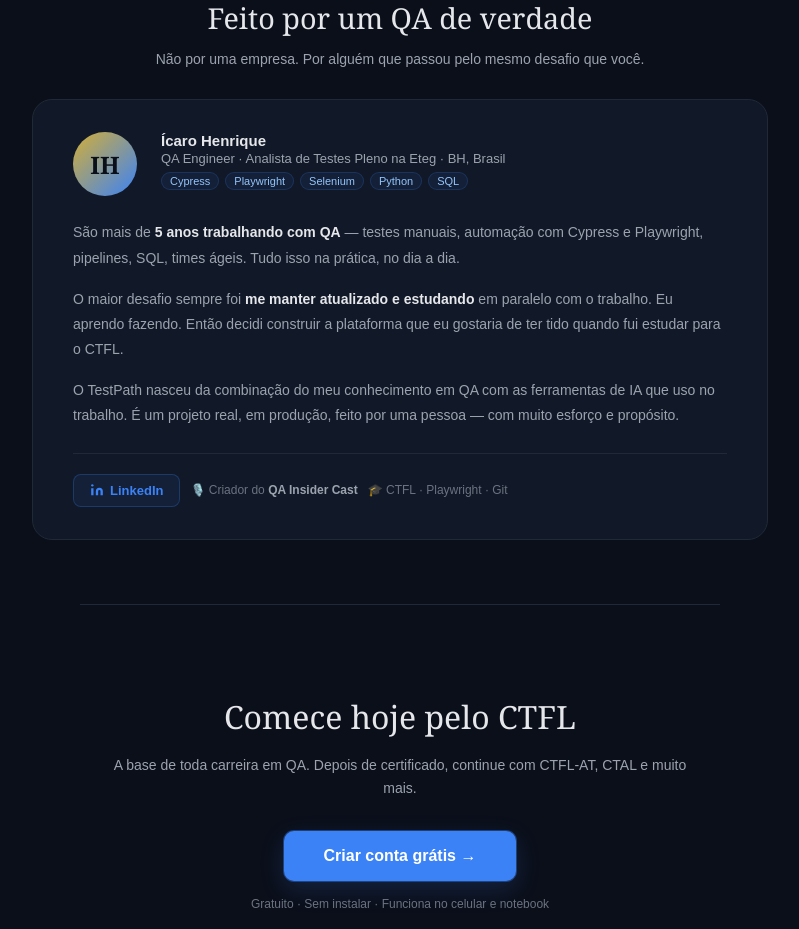
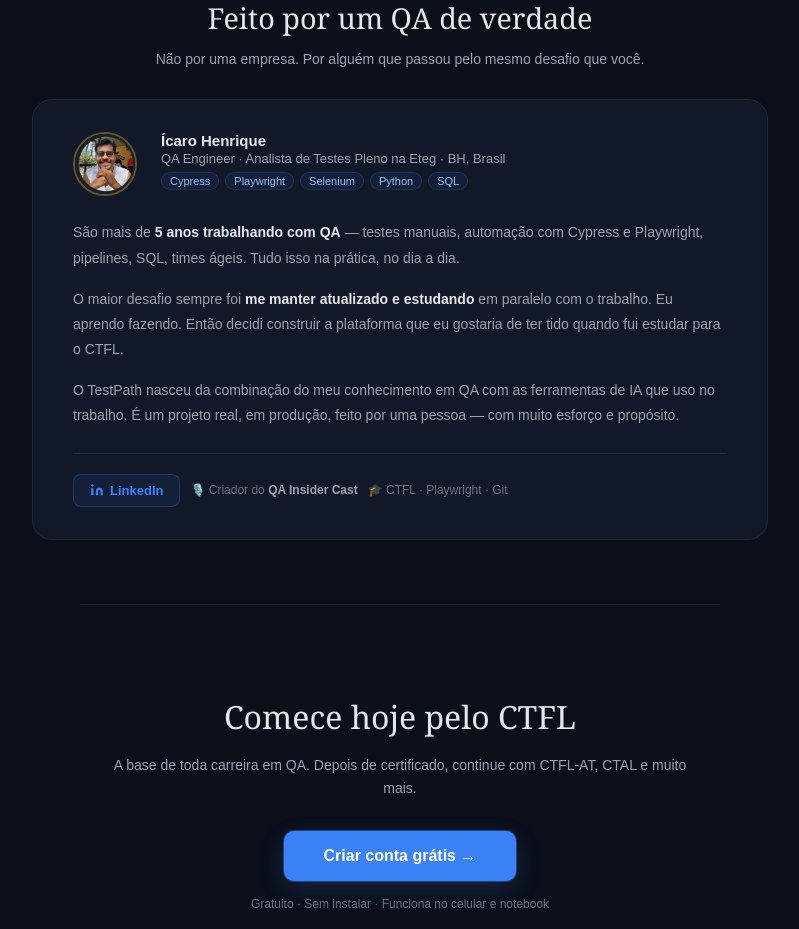
Before and after one commit to Icarohsilva/ctfl-app, a Next.js app: page / in a window 1280 px wide. Shown: the part 3420-4349 px from the top of the page, without its empty margins (240-1039 px from the left). Built offline with nearby package versions, Linux system fonts and the light colour scheme; no server answers.

Commit message:
feat: foto do criador na secao sobre o criador

```diff
--- a/src/app/page.tsx
+++ b/src/app/page.tsx
@@ -225,10 +225,8 @@
 
         <div style={{ background: "#111827", border: "1px solid #1f2937", borderRadius: "20px", padding: "2rem 2.5rem" }}>
           <div style={{ display: "flex", gap: "1.5rem", alignItems: "flex-start", flexWrap: "wrap", marginBottom: "1.5rem" }}>
-            {/* Avatar inicial */}
-            <div style={{ width: "64px", height: "64px", borderRadius: "50%", background: "linear-gradient(135deg, #d4af37, #3b82f6)", display: "flex", alignItems: "center", justifyContent: "center", flexShrink: 0, fontSize: "1.5rem", fontWeight: "bold", color: "#0b0f1a", fontFamily: "Georgia, serif" }}>
-              IH
-            </div>
+            {/* Avatar foto */}
+            <img src="/foto-icaro.jpg" alt="Ícaro Henrique" style={{ width: "64px", height: "64px", borderRadius: "50%", objectFit: "cover", flexShrink: 0, border: "2px solid rgba(212,175,55,0.4)" }} />
             <div style={{ flex: 1, minWidth: "200px" }}>
               <div style={{ fontSize: "15px", fontWeight: "bold", color: "#e5e7eb", marginBottom: "2px" }}>Ícaro Henrique</div>
               <div style={{ fontSize: "13px", color: "#9ca3af", marginBottom: "6px" }}>QA Engineer · Analista de Testes Pleno na Eteg · BH, Brasil</div>
```
Also changed, not shown: public/foto-icaro.jpg (added).
